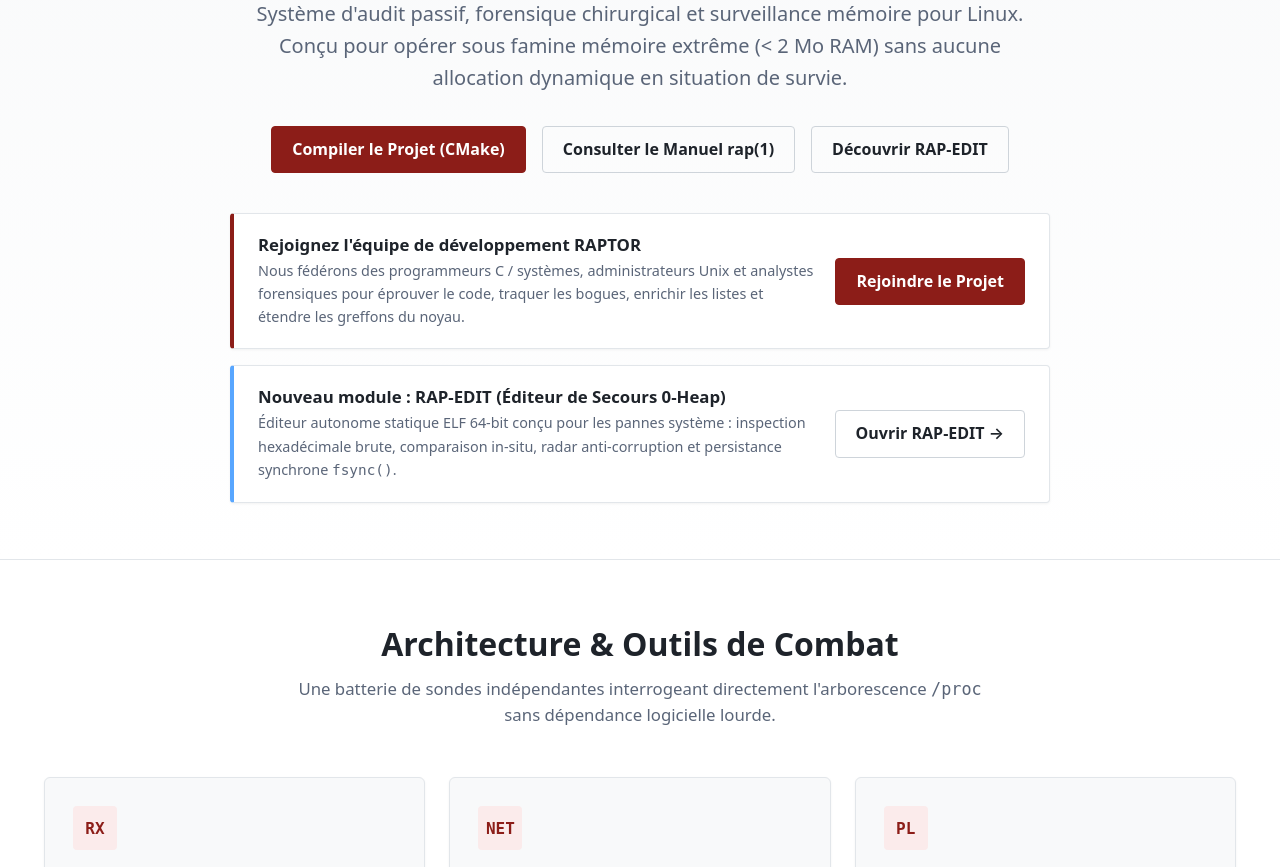
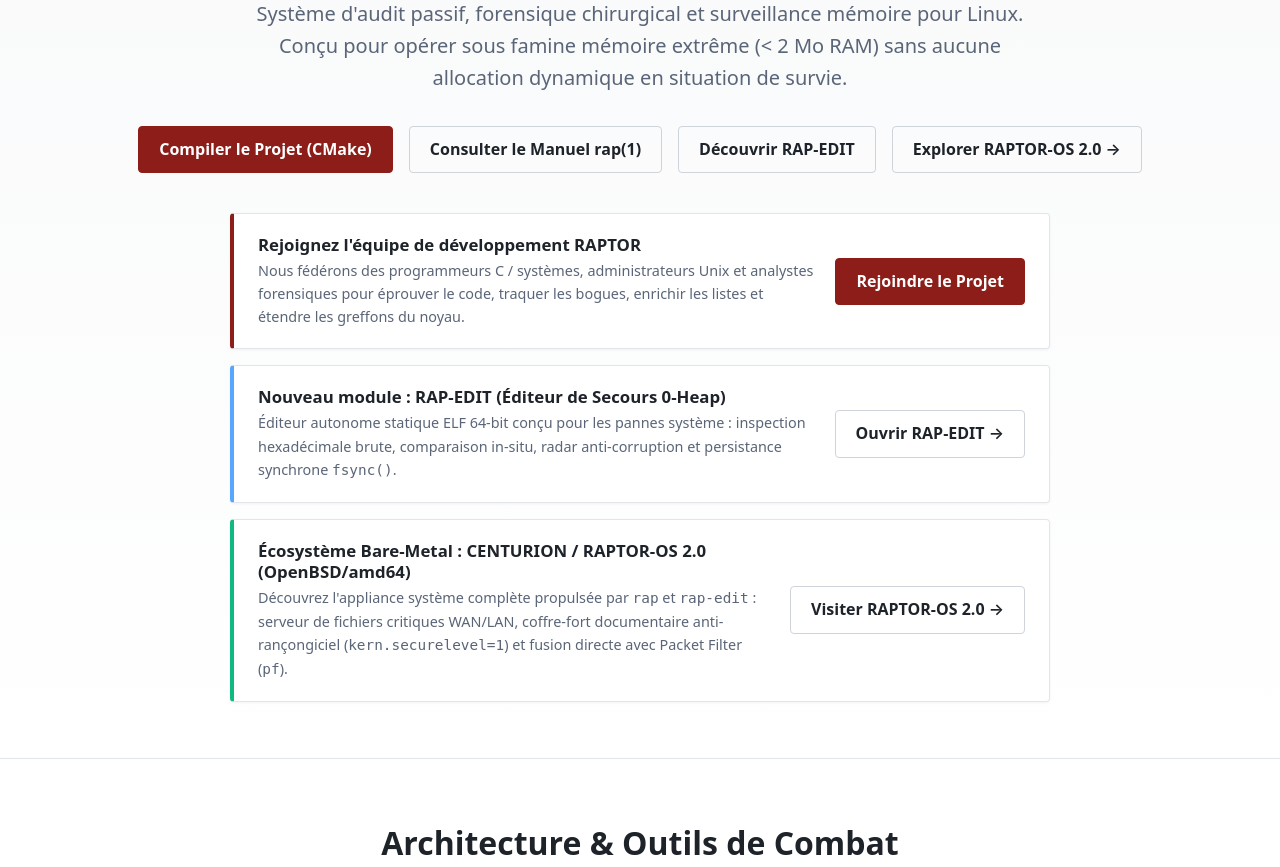
Before and after one commit to BINOKUB-GAME/RAPTOR, a plain HTML site: page docs/index.html in a window 1280 px wide. Shown: the part 249-1116 px from the top of the page. Drawn offline with Linux system fonts and the light colour scheme.

Commit message:
Ajout passerelle et présentation CENTURION / RAPTOR-OS 2.0 sur index.html
Mise à jour de la page d'accueil docs/index.html (Rev 1.6) de raptor.binokub.com :

- Ajout du lien direct 'RAPTOR-OS 2.0' dans la barre de navigation principale (#raptorNav).
- Intégration d'un encart dédié dans la section Hero présentant l'appliance bare-metal CENTURION / RAPTOR-OS 2.0 (serveur de fichiers critiques WAN/LAN, coffre-fort documentaire sous kern.securelevel=1 et fusion pf) avec lien vers https://raptor-os.binokub.com/.
- Ajout des liens vers raptor-os.binokub.com et le dépôt GitHub raptor-os dans le pied de page.

```diff
--- a/docs/index.html
+++ b/docs/index.html
@@ -1,16 +1,21 @@
 <!-- ==========================================================================
  * NOM DU SCRIPT   : docs/index.html
- * RÉVISION        : Rev 1.5 (2026-11-01)
+ * RÉVISION        : Rev 1.6 (2026-11-15)
  * PROJET          : RAPTOR DEFENSE v2.0 // Portail Officiel & Hub Développeurs
  * RESPONSABILITÉ  : Page d'accueil officielle, présentation de l'architecture
  *                   souveraine, appel aux contributeurs / développeurs C/Linux,
- *                   vitrine des sondes de combat et maillage vers RAP-EDIT.
+ *                   vitrine des sondes de combat, maillage vers RAP-EDIT et
+ *                   passerelle officielle vers CENTURION / RAPTOR-OS 2.0.
  *
- * BLOC DESCRIPTIF DES NOUVELLES INTÉGRATIONS (Rev 1.5) :
- *   - Intégration du lien direct vers 'rap-editor/index.html' dans la navigation.
- *   - Ajout d'une bannière de présentation dédiée à RAP-EDIT dans la section Hero.
- *   - Ajout des liens vers la vitrine et le manuel rap-edit(1) dans le pied de page.
- *   - Maintien des 6 piliers d'outils de combat et du terminal de compilation.
+ * BLOC DESCRIPTIF DES NOUVELLES INTÉGRATIONS (Rev 1.6) :
+ *   - Ajout du lien 'RAPTOR-OS 2.0' dans la barre de navigation principale.
+ *   - Ajout d'un encart dédié dans la section Hero présentant l'appliance
+ *     bare-metal CENTURION / RAPTOR-OS 2.0 (OpenBSD/amd64, kern.securelevel=1)
+ *     avec bouton direct vers https://raptor-os.binokub.com/.
+ *   - Ajout des liens vers raptor-os.binokub.com et le dépôt GitHub raptor-os
+ *     dans le pied de page institutionnel.
+ *   - Conservation intégrale des 6 piliers défensifs, du terminal CMake et des
+ *     scripts de navigation mobile / recherche rapide.
  * ========================================================================== -->
 <!DOCTYPE html>
 <html lang="fr">
@@ -18,7 +23,7 @@
     <meta charset="UTF-8">
     <meta name="viewport" content="width=device-width, initial-scale=1.0">
     <title>RAPTOR DEFENSE // Système d'Audit & Hub Développeurs</title>
-    <meta name="description" content="Boîte à outils défensive et forensique pour Linux en C99 (< 2 Mo RAM). Rejoignez l'équipe de développement.">
+    <meta name="description" content="Boîte à outils défensive et forensique pour Linux en C99 (< 2 Mo RAM), éditeur RAP-EDIT et socle de l'appliance bare-metal CENTURION / RAPTOR-OS 2.0.">
     <link rel="stylesheet" href="css/raptor-core.css">
     <link rel="icon" type="image/png" href="raptor-icon.png">
 </head>
@@ -37,6 +42,7 @@
             <nav class="raptor-nav" id="raptorNav">
                 <a href="index.html" class="active">Accueil</a>
                 <a href="rap-editor/index.html">RAP-EDIT</a>
+                <a href="https://raptor-os.binokub.com/" target="_blank" rel="noopener">RAPTOR-OS 2.0</a>
                 <a href="intel.html">Net-Intel</a>
                 <a href="man.html">Manuel (Man)</a>
                 <a href="faq.html">FAQ Technique</a>
@@ -84,6 +90,7 @@
                 <a href="#compilation" class="btn-primary">Compiler le Projet (CMake)</a>
                 <a href="man.html" class="btn-secondary">Consulter le Manuel rap(1)</a>
                 <a href="rap-editor/index.html" class="btn-secondary">Découvrir RAP-EDIT</a>
+                <a href="https://raptor-os.binokub.com/" target="_blank" rel="noopener" class="btn-secondary">Explorer RAPTOR-OS 2.0 &rarr;</a>
             </div>
 
             <!-- Encart 1 : Rejoindre le projet -->
@@ -97,7 +104,7 @@
                 <a href="community.html" class="btn-primary" style="white-space: nowrap;">Rejoindre le Projet</a>
             </div>
 
-            <!-- Encart 2 : NOUVEAU — Compagnon de survie RAP-EDIT -->
+            <!-- Encart 2 : Compagnon de survie RAP-EDIT -->
             <div class="raptor-join-banner" style="margin-top: 16px; border-left-color: #58A6FF;">
                 <div class="raptor-join-content">
                     <h3>Nouveau module : RAP-EDIT (Éditeur de Secours 0-Heap)</h3>
@@ -106,6 +113,17 @@
                     </p>
                 </div>
                 <a href="rap-editor/index.html" class="btn-secondary" style="white-space: nowrap;">Ouvrir RAP-EDIT &rarr;</a>
+            </div>
+
+            <!-- Encart 3 : NOUVEAU — L'Appliance Bare-Metal CENTURION / RAPTOR-OS 2.0 -->
+            <div class="raptor-join-banner" style="margin-top: 16px; border-left-color: #10B981;">
+                <div class="raptor-join-content">
+                    <h3>Écosystème Bare-Metal : CENTURION / RAPTOR-OS 2.0 (OpenBSD/amd64)</h3>
+                    <p>
+                        Découvrez l'appliance système complète propulsée par <code>rap</code> et <code>rap-edit</code> : serveur de fichiers critiques WAN/LAN, coffre-fort documentaire anti-rançongiciel (<code>kern.securelevel=1</code>) et fusion directe avec Packet Filter (<code>pf</code>).
+                    </p>
+                </div>
+                <a href="https://raptor-os.binokub.com/" target="_blank" rel="noopener" class="btn-secondary" style="white-space: nowrap;">Visiter RAPTOR-OS 2.0 &rarr;</a>
             </div>
         </div>
     </section>
@@ -230,6 +248,7 @@
                 <div class="footer-col">
                     <h5>Documentation</h5>
                     <ul>
+                        <li><a href="https://raptor-os.binokub.com/" target="_blank" rel="noopener"><strong>CENTURION / RAPTOR-OS 2.0</strong></a></li>
                         <li><a href="rap-editor/index.html"><strong>Éditeur RAP-EDIT</strong></a></li>
                         <li><a href="rap-editor/man.html">Manuel rap-edit(1)</a></li>
                         <li><a href="intel.html">Renseignement Net-Intel</a></li>
@@ -244,7 +263,8 @@
                         <li><a href="community.html">Rejoindre l'équipe</a></li>
                         <li><a href="community.html#bugs">Signaler un bogue</a></li>
                         <li><a href="community.html#plugins">Développer un greffon</a></li>
-                        <li><a href="https://github.com/BINOKUB-GAME/RAPTOR" target="_blank" rel="noopener">Dépôt Git</a></li>
+                        <li><a href="https://github.com/BINOKUB-GAME/RAPTOR" target="_blank" rel="noopener">Dépôt Git RAPTOR</a></li>
+                        <li><a href="https://github.com/BINOKUB-GAME/raptor-os" target="_blank" rel="noopener">Dépôt Git RAPTOR-OS</a></li>
                     </ul>
                 </div>
 
```
